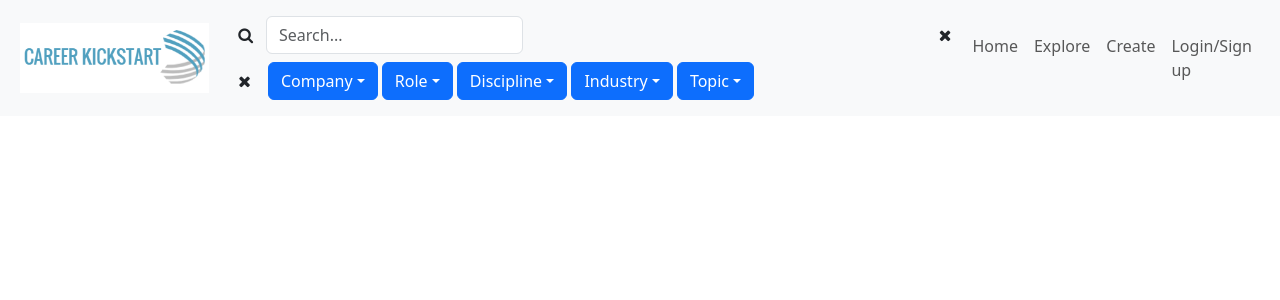
After one commit to HarryRMorrison/CareerKickstart, a Flask app: template app/templates/header.html in a window 1280 px wide. The commit adds this page. Shown: the top 300 px of the page. Run offline with Flask 3, Linux system fonts and the light colour scheme; the template is opened without the code that fills it, so the values that code supplies are empty.

Commit message:
Header Template

```diff
--- a/app/controller.py
+++ b/app/controller.py
@@ -9,7 +9,7 @@ class PostController():
         top_questions = (
             db.session.query(Question)
             .order_by((Question.likes + Question.comments).desc())
-            .limit(30)
+            .limit(28)
             .all()
         )
         return render_template("explorePage.html", posts=top_questions)
@@ -18,8 +18,8 @@ class PostController():
         next_set = (
             db.session.query(Question)
             .order_by((Question.likes + Question.comments).desc())
-            .offset((page_num*30)-1)
-            .limit(30)
+            .offset((page_num*28)-1)
+            .limit(28)
             .all()
         )
         next_posts = [question.to_dict() for question in next_set]
--- a/app/templates/explorePage.html
+++ b/app/templates/explorePage.html
@@ -14,11 +14,20 @@
     </head>
     <body>
         <div id="findRequests" class="container-fluid p-2 sticky-top bg-light">
-            <div class="container" id="search"> <!-- This container will center the content -->
-                <form action="/action_page.php">
-                    <div id="searchBar" class="mb-2 mt-2 d-flex">
+            <nav class="navbar navbar-expand-lg navbar-light bg-light">
+                <div class="container-fluid">
+                    <a class="navbar-brand" href="/">
+                        <img src="/app/assets/logo v1.png" alt="CareerKickstart" height="70px">
+                    </a>
+
+                    <form class="w-100" role="search">
+                        <!-- Search bar -->
+                        <div class="d-flex justify-content-between align-items-center mb-2">
+                            <div class="d-flex">
                                 <button type="submit" id="submitButton" class="btn"><i class="fa fa-search"></i></button>
-                        <input type="search" class="form" id="searchIn" placeholder="Search..." name="searchBar">
+                                <input type="search" class="form-control" id="searchIn" placeholder="Search..." name="searchBar">
+                            </div>
+                            <button type="reset" id="resetButton" class="btn"><i class="fa fa-remove"></i></button>
                         </div>
                         <div class="dropdown-center">
                             <button type="reset" id="resetButton" class="btn"><i class="fa fa-remove"></i></button>
@@ -29,7 +38,22 @@
                             <button class="btn btn-primary dropdown-toggle" type="button" id="topicDropdown" data-bs-toggle="dropdown" data-bs-auto-close="outside" aria-expanded="false">Topic</button>
                         </div>
                     </form>
+
+                    <div>
+                        <button class="navbar-toggler" type="button" data-bs-toggle="collapse" aria-expanded="false" aria-label="Toggle navigation">
+                            <span class="navbar-toggler-icon"></span>
+                        </button>
+                        <div class="collapse navbar-collapse">
+                            <ul class="navbar-nav">
+                                <li class="nav-item"><a class="nav-link" href="/">Home</a></li>
+                                <li class="nav-item"><a class="nav-link" href="/explore">Explore</a></li>
+                                <li class="nav-item"><a class="nav-link">Create</a></li>
+                                <li class="nav-item"><a class="nav-link">Login/Sign up</a></li>
+                            </ul>
                         </div>
+                    </div>
+                </div>
+            </nav>
         </div>
         <main>
             <div id = "messageBoard" class="container-fluid mt-4 row">
--- /dev/null
+++ b/app/templates/header.html
@@ -0,0 +1,32 @@
+{% extends "explorePage.html" %}
+
+{% block header %}
+<div>
+    <nav class="navbar navbar-expand-lg navbar-light bg-light">
+        <div class="container-fluid d-flex justify-content-between">
+            <a class="navbar-brand" href="/">
+                <img src="/app/assets/logo v1.png" alt="CareerKickstart" height="70px">
+            </a>
+
+            <form class="d-flex" id="searchBar" class="mb-2 mt-2 d-flex" role="search">
+                <button type="submit" id="submitButton" class="btn"><i class="fa fa-search"></i></button>
+                <input type="search" class="form" id="searchIn" placeholder="Search..." name="searchBar">
+            </form>
+
+            <div>
+                <button class="navbar-toggler" type="button" data-bs-toggle="collapse" aria-expanded="false" aria-label="Toggle navigation">
+                    <span class="navbar-toggler-icon"></span>
+                </button>
+                <div class="collapse navbar-collapse">
+                    <ul class="navbar-nav">
+                        <li class="nav-item"><a class="nav-link" href="/">Home</a></li>
+                        <li class="nav-item"><a class="nav-link" href="/explore">Explore</a></li>
+                        <li class="nav-item"><a class="nav-link">Create</a></li>
+                        <li class="nav-item"><a class="nav-link">Login/Sign up</a></li>
+                    </ul>
+                </div>
+            </div>
+        </div>
+    </nav>
+</div>
+{% endblock %}
```
Also changed, not shown: app/static/explorePageJS.js (+9 -4 lines), app/static/explorePageStyleSheet.css (+8 -3 lines), app/assets/logo v1.png (renamed from pages/homePageContents/picturesForHomePage/logo v1.png). Lines whose indentation alone changed are shown as unchanged.
